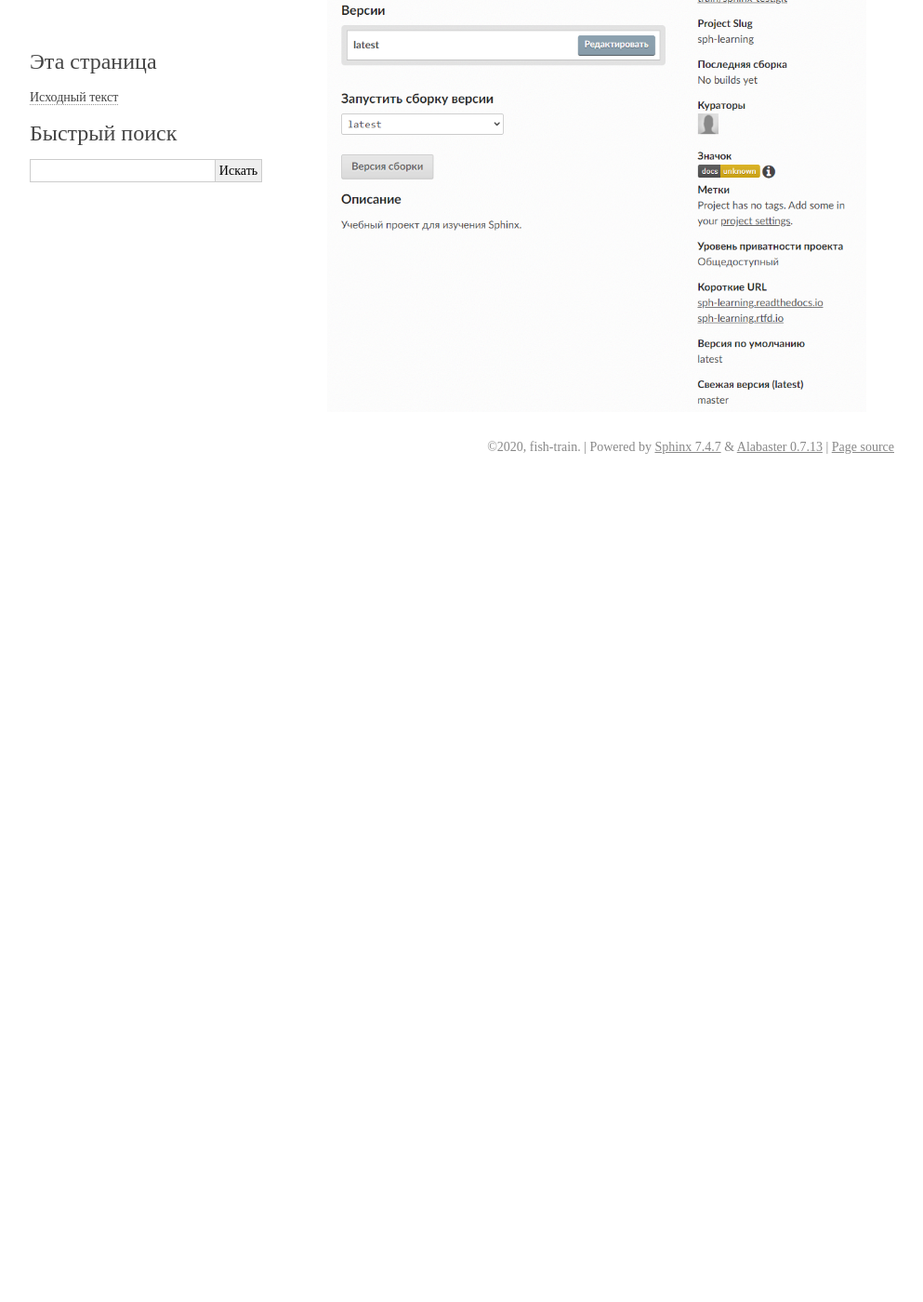
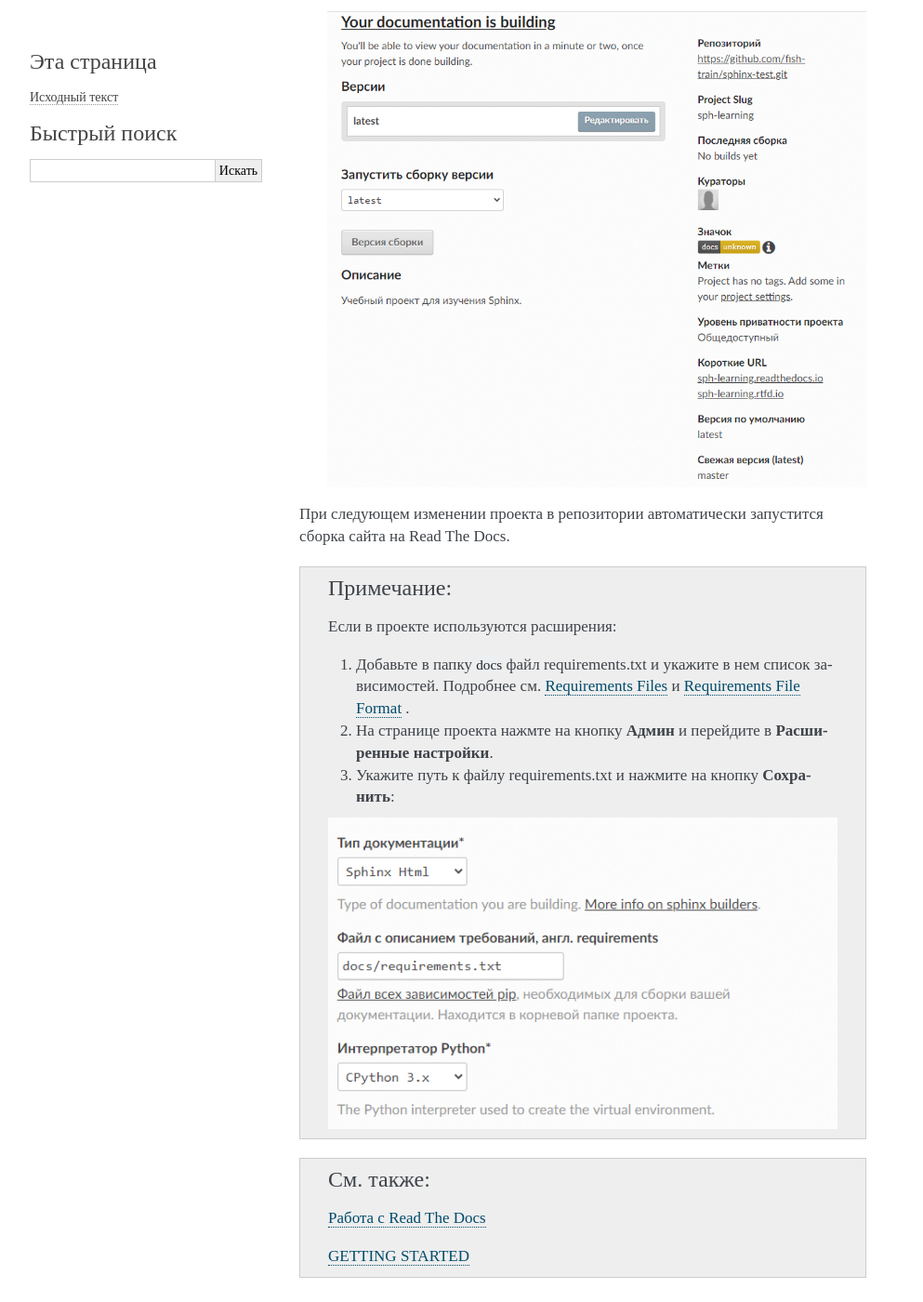
Before and after one commit to fish-train/Docs, a Sphinx documentation site: the page built from docs/source/ReadTheDocs.rst, in a window 1280 px wide and 1400 px high, scrolled down 2071 px. Shown: the whole window at 93% size, without its empty margins (148-1141 px from the left). Built offline with Sphinx 7.4.7, drawn with Linux system fonts in a browser that asks for light colours; before the commit the page ends 2590 px from its top, so only the background shows below that; some of the changed text lies outside the part shown.

Commit message:
readthedocs

```diff
--- a/docs/source/ReadTheDocs.rst
+++ b/docs/source/ReadTheDocs.rst
@@ -6,12 +6,17 @@
 
 Чтобы импортировать проект из GitHub:
 
+#. Подготовьте проект:
+
+     #) Убедитесь, что файлы проекта находятся в папке ``docs``:
+
+        .. image:: _static/docs_folder.png
+           :align: center
+
+     #) В файл ``conf.py`` добавьте настройку: ``master_doc = 'index'``.
+
 #. Зарегистрируйтесь на сайте `Read the Docs <https://readthedocs.org>`_.
 #. Свяжите свой аккаунт GitHub с Read the Docs. Подробнее см. `Connecting Your Account <https://docs.readthedocs.io/en/stable/connected-accounts.html>`_
-#. Убедитесь, что файлы проекта находятся в папке ``docs``:
-
-   .. image:: _static/docs_folder.png
-      :align: center
 
 #. Откройте раздел **Мои проекты** на Read the Docs.
 
@@ -34,3 +39,22 @@
 
    .. image:: _static/building.png
       :align: center
+
+При следующем изменении проекта в репозитории автоматически запустится сборка сайта на Read The Docs.
+
+.. note::
+
+   Если в проекте используются расширения:
+
+   #. Добавьте в папку ``docs`` файл requirements.txt и укажите в нем список зависимостей. Подробнее см. `Requirements Files <https://pip.pypa.io/en/stable/user_guide/#requirements-files>`_ и `Requirements File Format <https://pip.pypa.io/en/latest/reference/pip_install/#requirements-file-format>`_ .
+   #. На странице проекта нажмте на кнопку **Админ** и перейдите в **Расширенные настройки**.
+   #. Укажите путь к файлу requirements.txt и нажмите на кнопку **Сохранить**:
+
+   .. image:: _static/requirements.png
+      :align: center
+
+.. seealso::
+
+   `Работа с Read The Docs <https://sphinx-ru.readthedocs.io/ru/latest/rtd-gh.html#read-the-docs>`_
+
+   `GETTING STARTED <https://docs.readthedocs.io/en/stable/features.html>`_
--- a/docs/source/conf.py
+++ b/docs/source/conf.py
@@ -32,6 +32,7 @@ extensions = [
 ]
 
 master_doc = 'index'
+
 # Add any paths that contain templates here, relative to this directory.
 templates_path = ['_templates']
 
```
Also changed, not shown: docs/source/_static/requirements.png (added).
